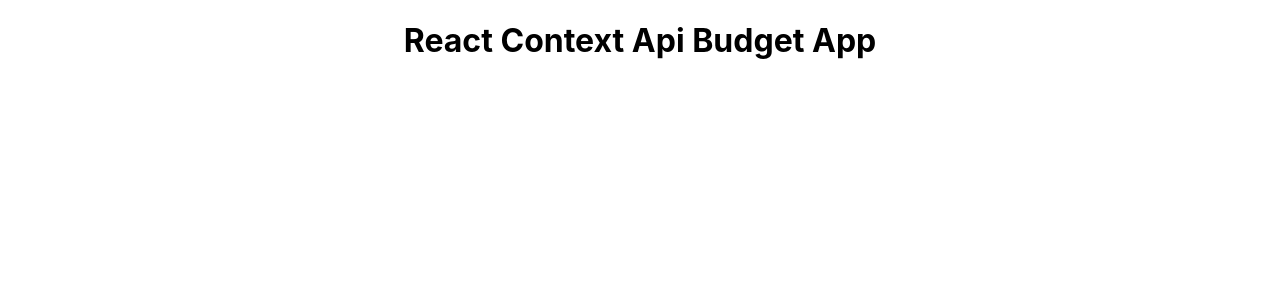
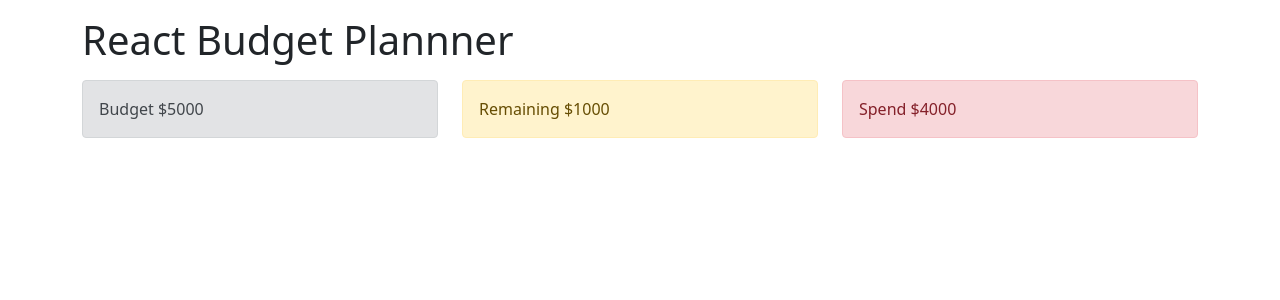
Before and after one commit to mustafashakeel/react-budget-app, a React (Create React App) app: page / in a window 1280 px wide. Shown: the top 300 px of the page. Built offline with nearby package versions, Linux system fonts and the light colour scheme.

Commit message:
create components budget expense spend

```diff
--- a/src/App.js
+++ b/src/App.js
@@ -1,10 +1,28 @@
-import logo from './logo.svg';
+
 import './App.css';
+import Budget from './components/Budget';
+import Remaining from './components/Remaining';
+import Spend from './components/Spend';
+import '../node_modules/bootstrap/dist/css/bootstrap.css';
 
 function App() {
   return (
-    <div className="App">
-      <h1>React Context Api Budget App</h1>
+    <div className="container">
+      <h1 className="mt-3" > React Budget Plannner </h1>
+
+      <div className="row mt-3">
+        <div className="col-sm">
+          <Budget />
+        </div>
+        <div className="col-sm">
+          <Remaining />
+        </div>
+        <div className="col-sm">
+          <Spend />
+        </div>
+
+
+      </div>
     </div>
   );
 }
--- /dev/null
+++ b/src/components/Budget.js
@@ -0,0 +1,10 @@
+import React from 'react';
+const Budget = (props) => {
+    return (
+        <div className="alert alert-secondary">
+            <span> Budget $5000</span>
+        </div>
+    );
+
+};
+export default Budget;
--- /dev/null
+++ b/src/components/Remaining.js
@@ -0,0 +1,10 @@
+import React from 'react';
+const Remaining = (props) => {
+    return (
+        <div className="alert alert-warning">
+            <span> Remaining $1000</span>
+        </div>
+    );
+
+};
+export default Remaining;
--- /dev/null
+++ b/src/components/Spend.js
@@ -0,0 +1,10 @@
+import React from 'react';
+const Spend = (props) => {
+    return (
+        <div className="alert alert-danger">
+            <span> Spend $4000</span>
+        </div>
+    );
+
+};
+export default Spend;
```
Also changed, not shown: src/components/ExpenseList.js (added).
